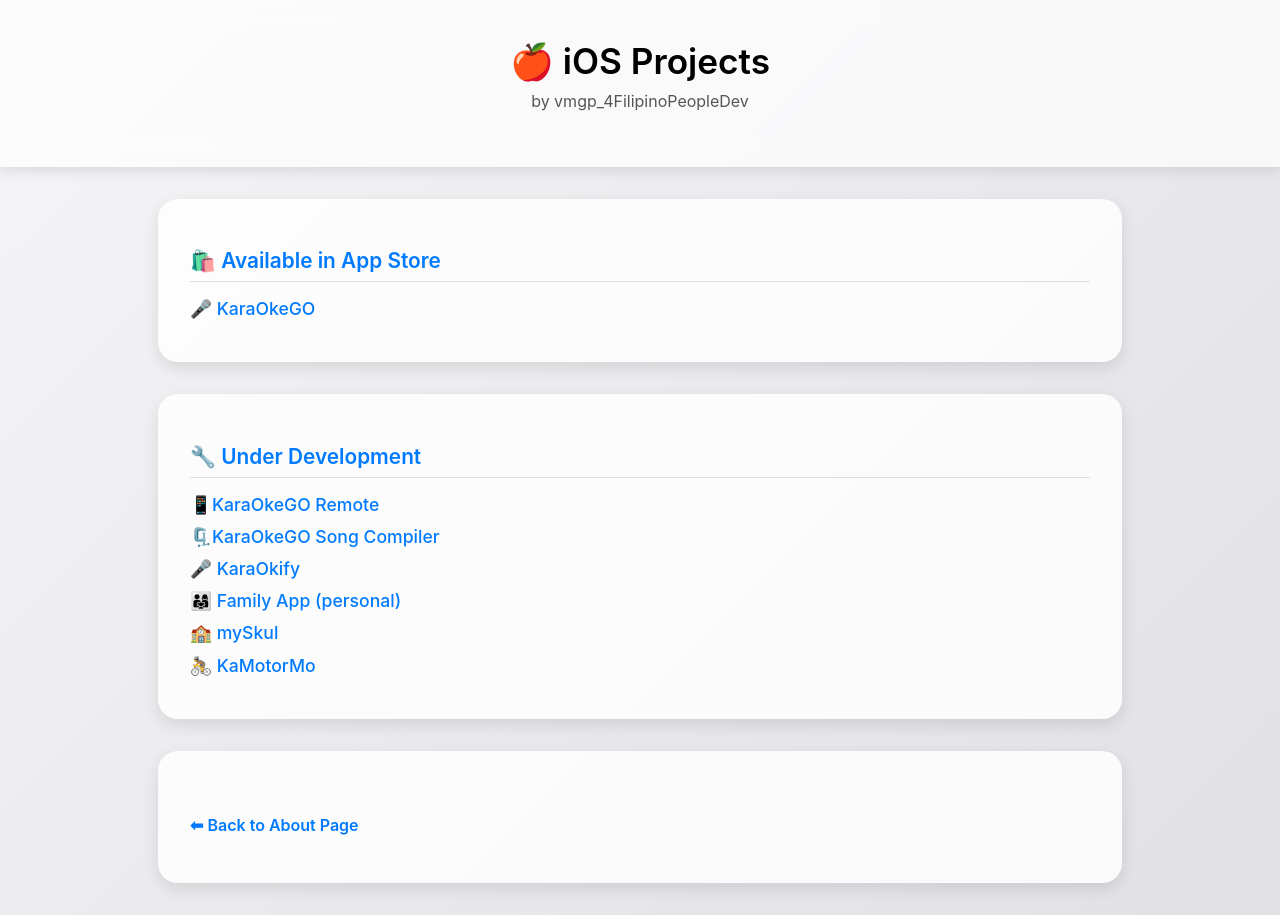
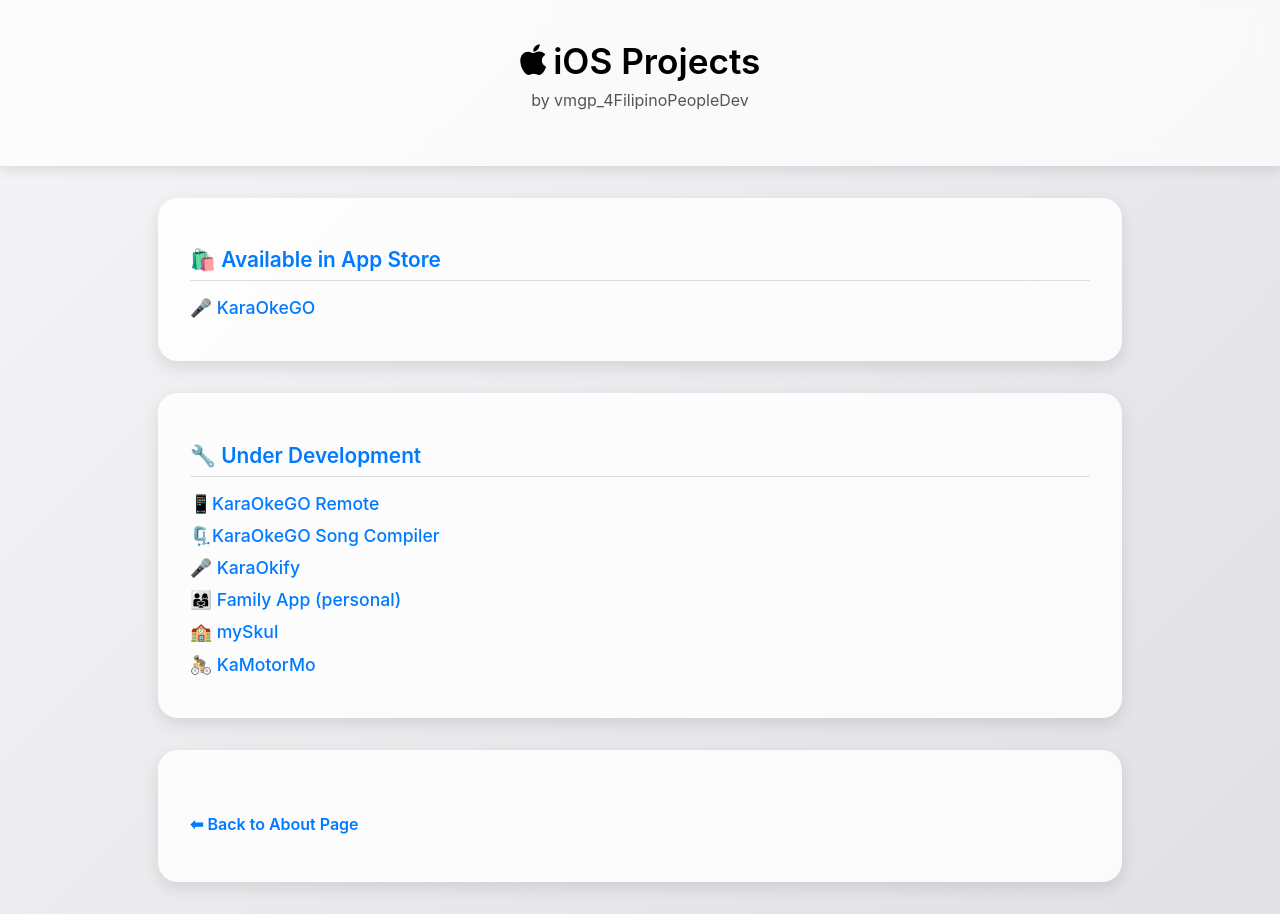
Before and after one commit to vmgp4FilipinoPaopleDev/Home, a plain HTML site: page ios.html in a window 1280 px wide. Drawn offline with Linux system fonts and the light colour scheme.

Commit message:
Update ios.html

```diff
--- a/ios.html
+++ b/ios.html
@@ -25,6 +25,17 @@
       font-size: 2.2rem;
       font-weight: 600;
       color: #000;
+      display: inline-flex;
+      align-items: center;
+      justify-content: center;
+      gap: 0.45rem;
+    }
+
+    .apple-icon {
+      height: 1em;
+      width: auto;
+      fill: currentColor;
+      margin-top: -0.1em;
     }
 
     header p {
@@ -93,7 +104,12 @@
 </head>
 <body>
   <header>
-    <h1>🍎 iOS Projects</h1>
+    <h1>
+      <svg class="apple-icon" viewBox="0 0 384 512" aria-hidden="true">
+        <path d="M318.7 268.7c-.2-36.7 16.4-64.4 50-84.8-18.8-26.9-47.2-41.7-84.7-44.6-35.5-2.8-74.3 20.7-88.5 20.7-15 0-49.4-19.7-76.4-19.7C63.3 141.2 4 184.8 4 273.5q0 39.3 14.4 81.2c12.8 36.7 59 126.7 107.2 125.2 25.2-.6 43-17.9 75.8-17.9 31.8 0 48.3 17.9 76.4 17.9 48.6-.7 90.4-82.5 102.6-119.3-65.2-30.7-61.7-90-61.7-91.9zm-56.6-164.2c27.3-32.4 24.8-61.9 24-72.5-24.1 1.4-52 16.4-67.9 34.9-17.5 19.8-27.8 44.3-25.6 71.9 26.1 2 49.9-11.4 69.5-34.3z"/>
+      </svg>
+      iOS Projects
+    </h1>
     <p>by vmgp_4FilipinoPeopleDev</p>
   </header>
 
```
